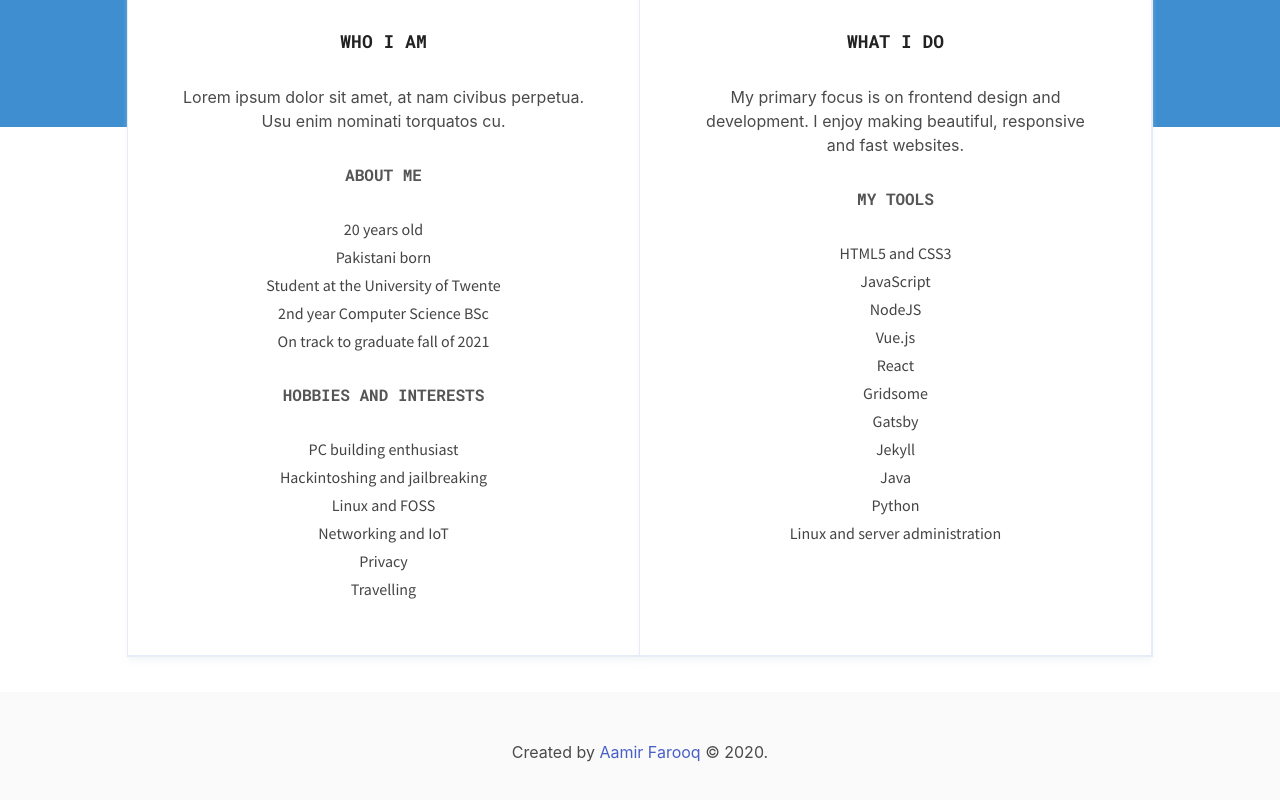
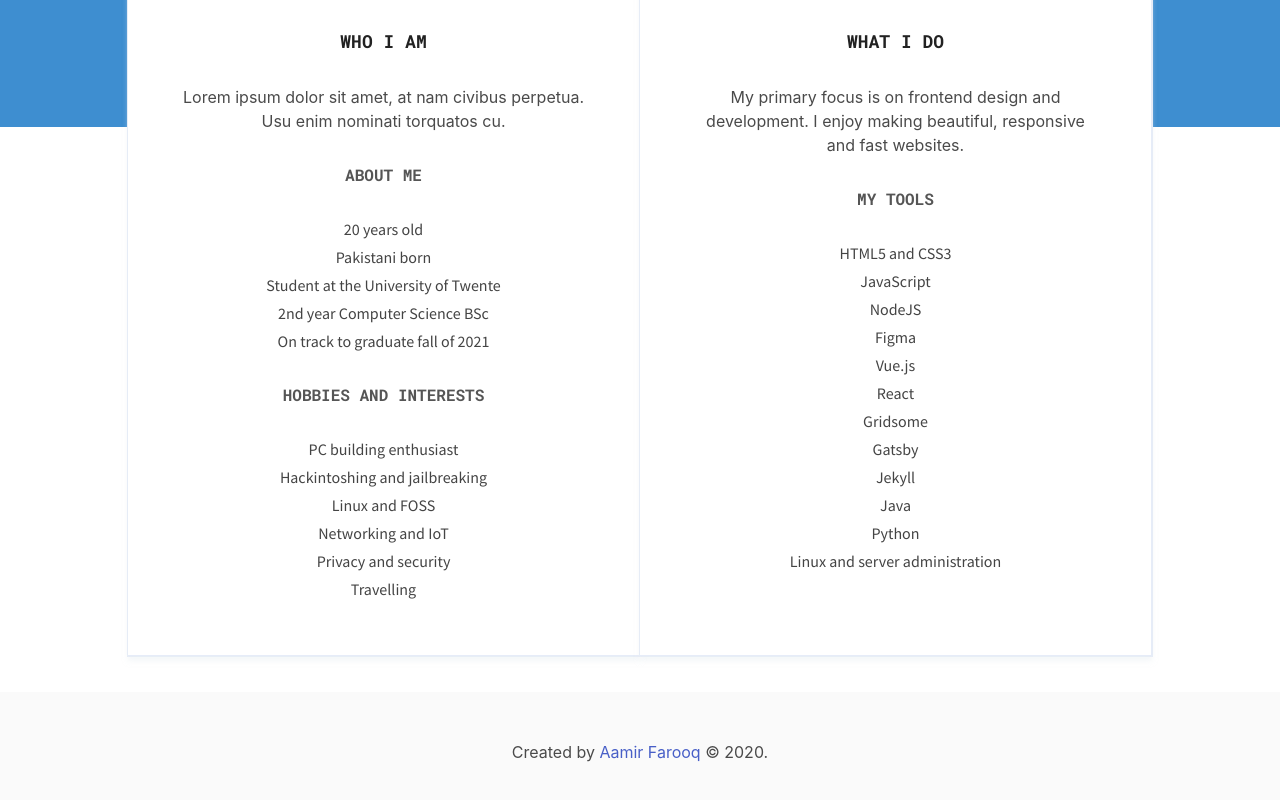
Before and after one commit to SlimShadyIAm/portfolio-vue, a Vue app: page / in a window 1280 px wide. Shown: the part 659-1459 px from the top of the page. Built offline with nearby package versions, Linux system fonts and the light colour scheme; a web font is replaced by a local one.

Commit message:
Tweaks to homepage

```diff
--- a/src/components/AboutColumns.vue
+++ b/src/components/AboutColumns.vue
@@ -29,7 +29,7 @@ export default {
                     },
                     {
                         title: "Hobbies and interests",
-                        features: ["PC building enthusiast", "Hackintoshing and jailbreaking", "Linux and FOSS", "Networking and IoT", "Privacy", "Travelling"]
+                        features: ["PC building enthusiast", "Hackintoshing and jailbreaking", "Linux and FOSS", "Networking and IoT", "Privacy and security", "Travelling"]
                     }
                 ]
             },
@@ -41,7 +41,7 @@ export default {
                 featureSets: [
                     {
                         title: "My Tools",
-                        features: ["HTML5 and CSS3", "JavaScript", "NodeJS", "Vue.js", "React", "Gridsome", "Gatsby", "Jekyll", "Java", "Python", "Linux and server administration"]
+                        features: ["HTML5 and CSS3", "JavaScript", "NodeJS", "Figma", "Vue.js", "React", "Gridsome", "Gatsby", "Jekyll", "Java", "Python", "Linux and server administration"]
 
                     }
                 ]
```
